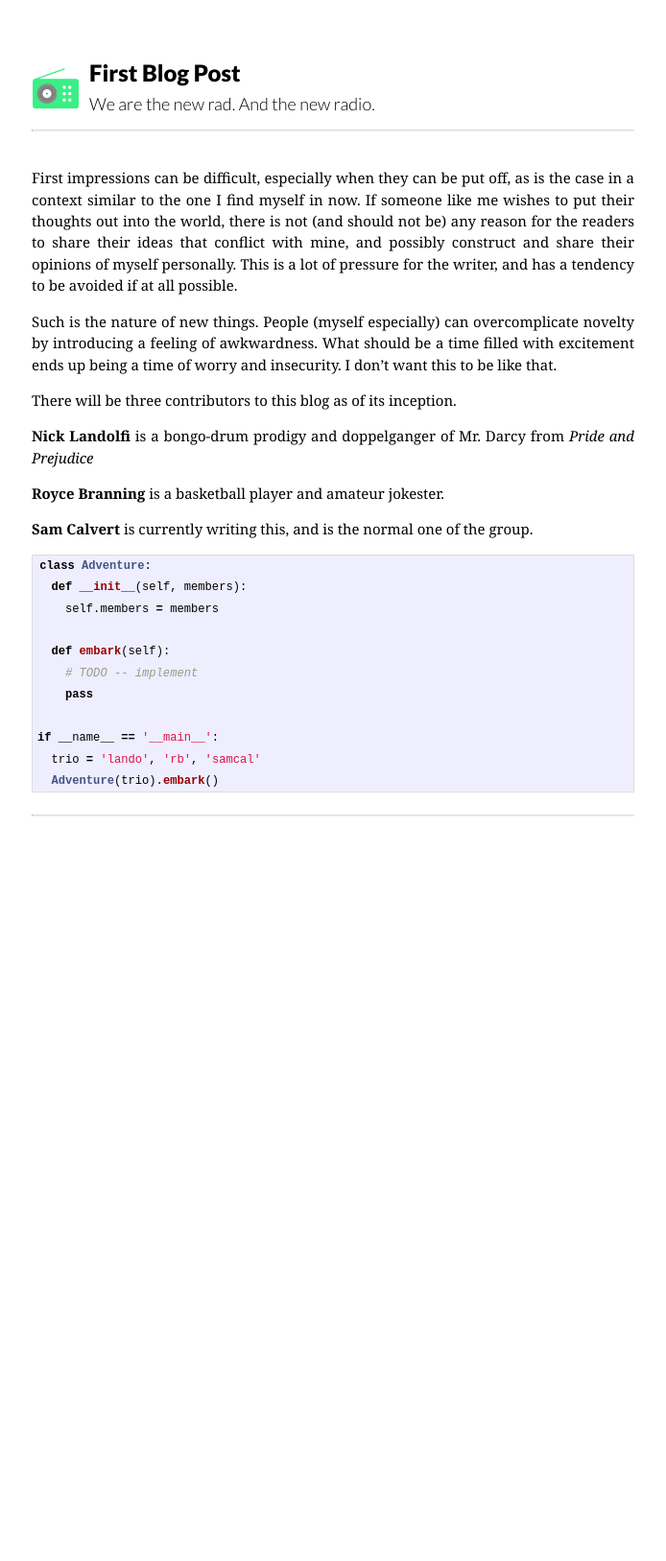
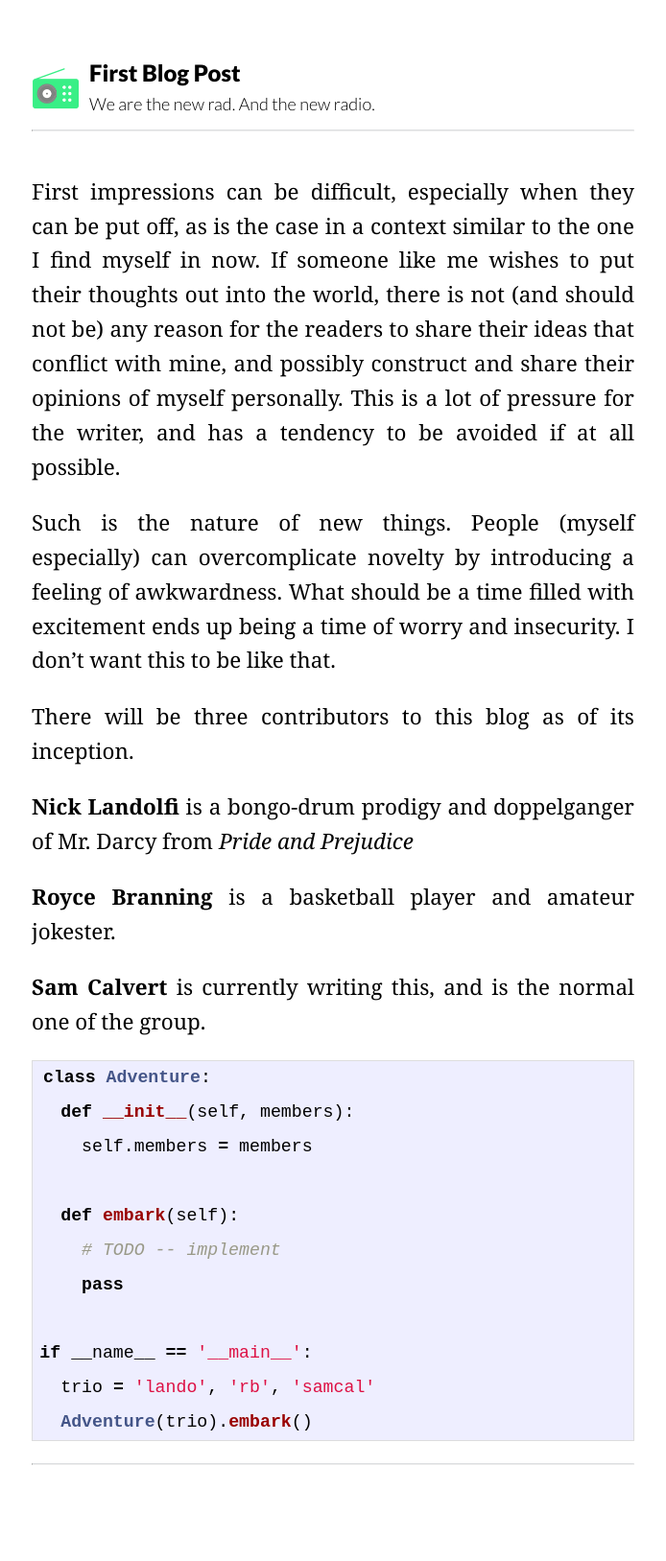
Before and after one commit to samcal/thenewrad.io, a Jekyll site: the page built from _posts/2013-12-26-first-blog-post.markdown, in a window 1280 px wide. Shown: the whole page at 96% size, without its empty margins (293-987 px from the left). Built offline with Jekyll 4.4.1, drawn with Linux system fonts in a browser that asks for light colours; Markdown is read by kramdown in place of the engine named in the settings; before the commit the page ends 951 px from its top, so only the background shows below that.

Commit message:
bigger font for post

```diff
--- a/css/main.css
+++ b/css/main.css
@@ -230,6 +230,8 @@ hr { border-top: 1px solid rgb(220,222,224); }
 
 .post {
   font-family: Georgia;
+  font-size: 1.5em;
+  line-height: 1.6em;
 }
 
 /* standard */
```
